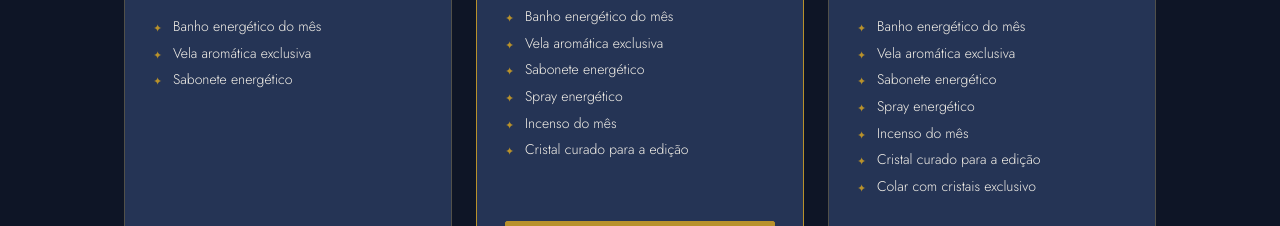
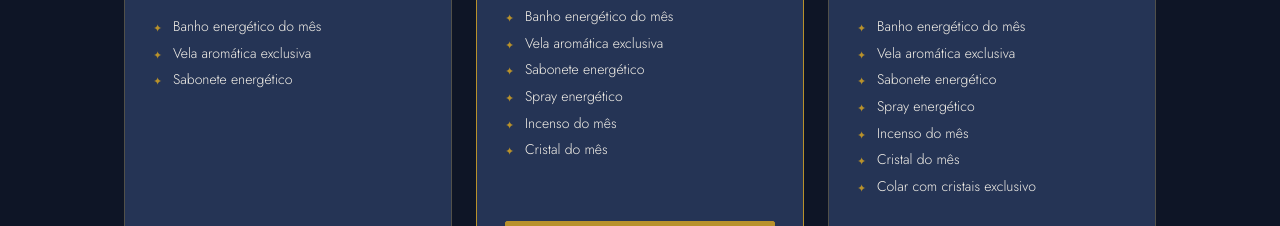
Before and after one commit to moniquemaciel/11-11-se, a plain HTML site: page frontend/index.html in a window 1280 px wide. Shown: the part 1200-1426 px from the top of the page. Drawn offline with nearby package versions, Linux system fonts and the light colour scheme; a web font is replaced by a local one.

Commit message:
Troca 'Cristal curado para a edição' por 'Cristal do mês'

```diff
--- a/frontend/index.html
+++ b/frontend/index.html
@@ -1789,7 +1789,7 @@
           <li>Sabonete energético</li>
           <li>Spray energético</li>
           <li>Incenso do mês</li>
-          <li>Cristal curado para a edição</li>
+          <li>Cristal do mês</li>
         </ul>
         <a class="cta" href="javascript:void(0)" onclick="goToCheckout('classico')">Assinar Clássico</a>
       </div>
@@ -1805,7 +1805,7 @@
           <li>Sabonete energético</li>
           <li>Spray energético</li>
           <li>Incenso do mês</li>
-          <li>Cristal curado para a edição</li>
+          <li>Cristal do mês</li>
           <li>Colar com cristais exclusivo</li>
         </ul>
         <a class="cta" href="javascript:void(0)" onclick="goToCheckout('premium')">Assinar Premium</a>
@@ -3658,9 +3658,9 @@
       essencial: { name: 'Essencial', tag: 'O início do ritual', priceLabel: 'R$ 69,00/mês',
         items: ['Banho energético do mês', 'Vela aromática exclusiva', 'Sabonete energético'] },
       classico: { name: 'Clássico', tag: 'O ritual completo do mês', priceLabel: 'R$ 99,00/mês',
-        items: ['Banho energético do mês', 'Vela aromática exclusiva', 'Sabonete energético', 'Spray energético', 'Incenso do mês', 'Cristal curado para a edição'] },
+        items: ['Banho energético do mês', 'Vela aromática exclusiva', 'Sabonete energético', 'Spray energético', 'Incenso do mês', 'Cristal do mês'] },
       premium: { name: 'Premium', tag: 'A experiência 11:11 completa', priceLabel: 'R$ 169,00/mês',
-        items: ['Banho energético do mês', 'Vela aromática exclusiva', 'Sabonete energético', 'Spray energético', 'Incenso do mês', 'Cristal curado para a edição', 'Colar com cristais exclusivo'] }
+        items: ['Banho energético do mês', 'Vela aromática exclusiva', 'Sabonete energético', 'Spray energético', 'Incenso do mês', 'Cristal do mês', 'Colar com cristais exclusivo'] }
     };
 
     let planoAtual = null;
```
